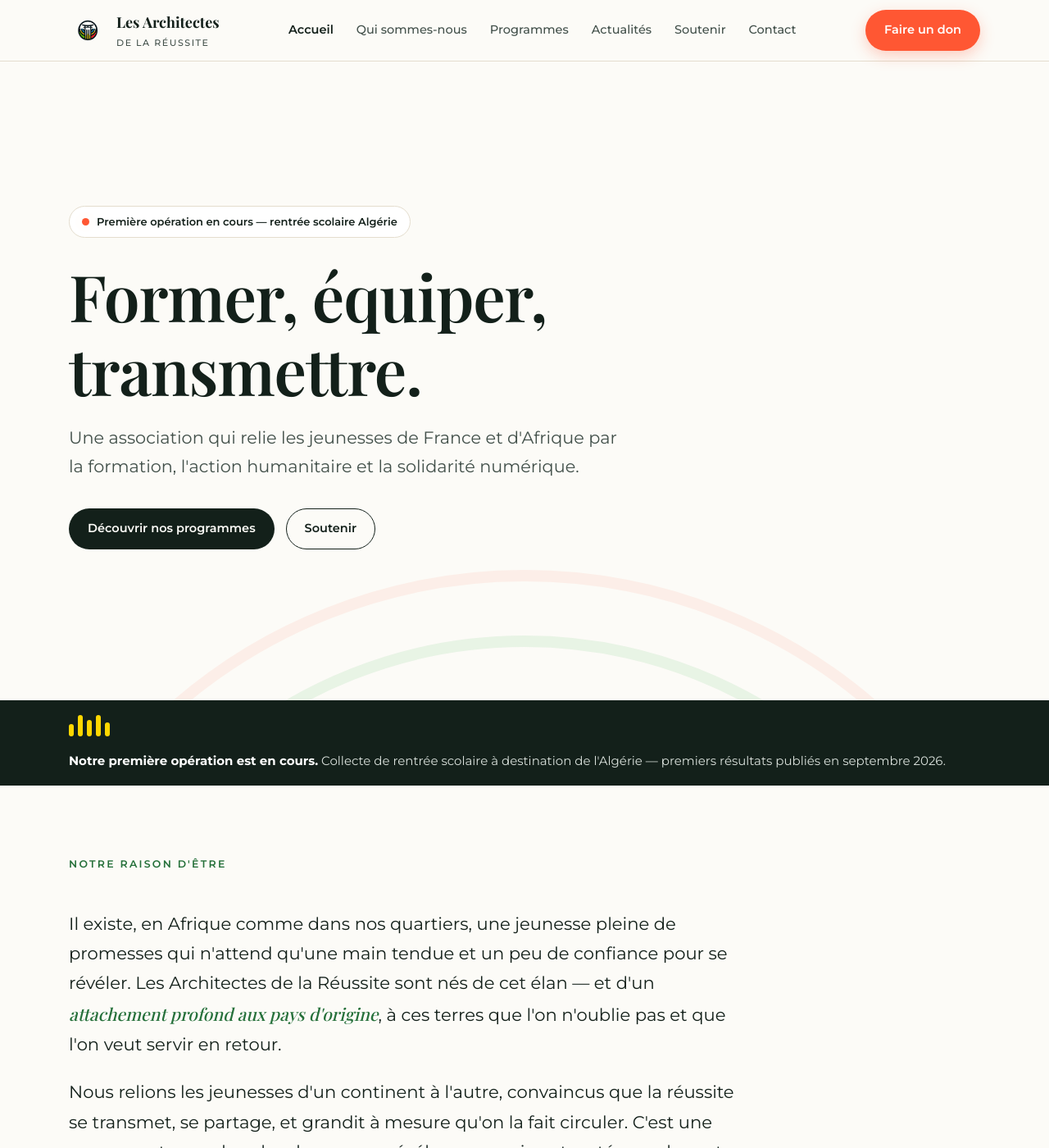
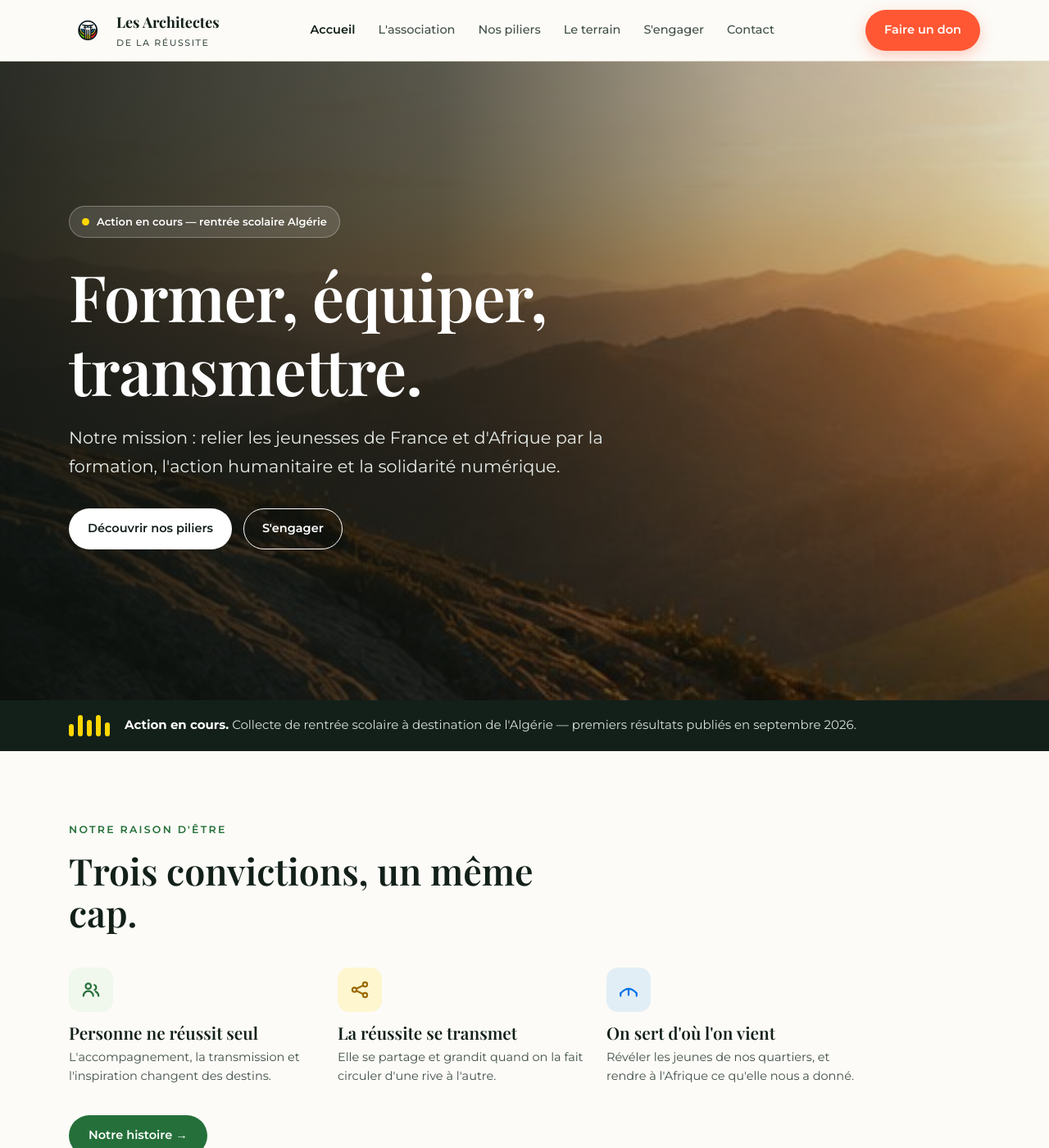
Before and after one commit to Nacimuus/architectes-reussite-site, a Jekyll site: the page built from index.html, in a window 1280 px wide and 1400 px high. Shown: the whole window at 82% size. Built offline with Jekyll 4.4.1, drawn with Linux system fonts in a browser that asks for light colours; some web fonts are replaced; some of the changed text lies outside the part shown.

Commit message:
Accueil : convictions ; S'engager : libellés contact 24/7

```diff
--- a/_includes/footer.html
+++ b/_includes/footer.html
@@ -18,10 +18,10 @@
       <div>
         <h4>Navigation</h4>
         <div class="fnav">
-          <a href="{{ '/qui-sommes-nous/' | relative_url }}">Qui sommes-nous</a>
-          <a href="{{ '/programmes/' | relative_url }}">Programmes</a>
-          <a href="{{ '/actualites/' | relative_url }}">Actualités</a>
-          <a href="{{ '/soutenir/' | relative_url }}">Soutenir</a>
+          <a href="{{ '/qui-sommes-nous/' | relative_url }}">L'association</a>
+          <a href="{{ '/programmes/' | relative_url }}">Nos piliers</a>
+          <a href="{{ '/actualites/' | relative_url }}">Le terrain</a>
+          <a href="{{ '/soutenir/' | relative_url }}">S'engager</a>
           <a href="{{ '/contact/' | relative_url }}">Contact</a>
         </div>
       </div>
--- a/_includes/header.html
+++ b/_includes/header.html
@@ -7,10 +7,10 @@
     </a>
     <nav class="menu" aria-label="Navigation principale">
       <a href="{{ '/' | relative_url }}" {% if a == 'accueil' %}aria-current="page"{% endif %}>Accueil</a>
-      <a href="{{ '/qui-sommes-nous/' | relative_url }}" {% if a == 'qui' %}aria-current="page"{% endif %}>Qui sommes-nous</a>
-      <a href="{{ '/programmes/' | relative_url }}" {% if a == 'programmes' %}aria-current="page"{% endif %}>Programmes</a>
-      <a href="{{ '/actualites/' | relative_url }}" {% if a == 'actualites' %}aria-current="page"{% endif %}>Actualités</a>
-      <a href="{{ '/soutenir/' | relative_url }}" {% if a == 'soutenir' %}aria-current="page"{% endif %}>Soutenir</a>
+      <a href="{{ '/qui-sommes-nous/' | relative_url }}" {% if a == 'qui' %}aria-current="page"{% endif %}>L'association</a>
+      <a href="{{ '/programmes/' | relative_url }}" {% if a == 'programmes' %}aria-current="page"{% endif %}>Nos piliers</a>
+      <a href="{{ '/actualites/' | relative_url }}" {% if a == 'actualites' %}aria-current="page"{% endif %}>Le terrain</a>
+      <a href="{{ '/soutenir/' | relative_url }}" {% if a == 'soutenir' %}aria-current="page"{% endif %}>S'engager</a>
       <a href="{{ '/contact/' | relative_url }}" {% if a == 'contact' %}aria-current="page"{% endif %}>Contact</a>
     </nav>
     <a href="{{ '/soutenir/' | relative_url }}" class="btn btn-don">Faire un don</a>
@@ -18,10 +18,10 @@
   </div>
   <nav class="mobile-menu" aria-label="Navigation mobile">
     <a href="{{ '/' | relative_url }}">Accueil</a>
-    <a href="{{ '/qui-sommes-nous/' | relative_url }}">Qui sommes-nous</a>
-    <a href="{{ '/programmes/' | relative_url }}">Programmes</a>
-    <a href="{{ '/actualites/' | relative_url }}">Actualités</a>
-    <a href="{{ '/soutenir/' | relative_url }}">Soutenir</a>
+    <a href="{{ '/qui-sommes-nous/' | relative_url }}">L'association</a>
+    <a href="{{ '/programmes/' | relative_url }}">Nos piliers</a>
+    <a href="{{ '/actualites/' | relative_url }}">Le terrain</a>
+    <a href="{{ '/soutenir/' | relative_url }}">S'engager</a>
     <a href="{{ '/contact/' | relative_url }}">Contact</a>
     <a href="{{ '/soutenir/' | relative_url }}">Faire un don</a>
   </nav>
--- a/assets/css/style.css
+++ b/assets/css/style.css
@@ -276,3 +276,48 @@ footer.site a{color:#C4CEC7;font-size:14.5px;line-height:2} footer.site a:hover{
 }
 @media(min-width:601px) and (max-width:860px){.grid4,.kpis,.posts,.support-grid{grid-template-columns:repeat(2,1fr)}}
 @media(prefers-reduced-motion:reduce){*{animation:none!important;transition:none!important;scroll-behavior:auto}}
+
+
+/* ===== ajouts refonte page par page ===== */
+/* hero plein cadre avec image */
+.hero.img,.phero.img{background:var(--ink);color:#fff;position:relative;overflow:hidden;border-bottom:none}
+.hero.img .bg,.phero.img .bg{position:absolute;inset:0;background-size:cover;background-position:center bottom;z-index:0}
+.hero.img .scrim,.phero.img .scrim{position:absolute;inset:0;z-index:1;background:linear-gradient(90deg,rgba(12,18,15,.88) 0%,rgba(12,18,15,.68) 42%,rgba(12,18,15,.30) 72%,rgba(12,18,15,.12) 100%)}
+.hero.img .wrap,.phero.img .wrap{position:relative;z-index:2}
+.hero.img h1,.phero.img h1{color:#fff}
+.hero.img .lead,.phero.img .lead{color:#E7ECE8}
+.hero.img .tag{background:rgba(255,255,255,.12);border-color:rgba(255,255,255,.28);color:#fff}
+.hero.img .tag .dot{background:var(--gold);box-shadow:0 0 0 4px rgba(255,215,0,.2)}
+.hero.img .btn-solid{background:#fff;color:var(--ink)}
+.hero.img .btn-ghost,.phero.img .btn-ghost{border-color:#fff;color:#fff}
+.hero.img .btn-ghost:hover,.phero.img .btn-ghost:hover{background:#fff;color:var(--ink)}
+
+/* pictogrammes raison d'être */
+.pictos{display:grid;grid-template-columns:repeat(3,1fr);gap:24px;max-width:960px}
+.picto .ic{width:54px;height:54px;border-radius:14px;display:flex;align-items:center;justify-content:center;margin-bottom:14px;background:var(--green-tint);color:var(--green-deep)}
+.picto:nth-child(2) .ic{background:rgba(255,215,0,.16);color:var(--amber)}
+.picto:nth-child(3) .ic{background:rgba(0,115,230,.10);color:var(--blue)}
+.picto h3{font-size:1.3rem;margin-bottom:6px}
+.picto p{font-size:14.5px;color:var(--ink-soft);line-height:1.6}
+.bubble{display:inline-flex;align-items:center;gap:10px;margin-top:36px;background:var(--green-deep);color:#fff;padding:13px 24px;border-radius:999px;font-weight:600;font-size:14.5px;transition:transform .15s,background .2s}
+.bubble:hover{transform:translateY(-1px);background:#1d5a2e}
+
+/* équipe : photos + 4 membres */
+.tgrid.four{grid-template-columns:repeat(4,1fr)}
+.avatar.photo{background-size:cover;background-position:center;border:2px solid #fff;box-shadow:0 4px 14px rgba(19,32,26,.12);color:transparent}
+
+/* mission en blocs piliers */
+.mvblocks{display:grid;grid-template-columns:repeat(3,1fr);gap:18px;margin-top:26px}
+.mvb{background:#1E2C24;border:1px solid #2A3A31;border-radius:var(--r);padding:22px;border-top:4px solid var(--green)}
+.mvb.o{border-top-color:var(--gold)} .mvb.b{border-top-color:var(--blue)}
+.mvb h4{color:#fff;font-size:1.15rem;margin-bottom:8px}
+.mvb p{color:#C7D1CA;font-size:13.5px;line-height:1.55}
+
+/* WhatsApp */
+.btn-wa{background:#25D366;color:#08351c;font-weight:700} .btn-wa:hover{background:#1fbd5a;transform:translateY(-1px)}
+
+@media(max-width:860px){
+  .pictos,.mvblocks{grid-template-columns:1fr}
+  .tgrid.four{grid-template-columns:1fr}
+}
+@media(min-width:601px) and (max-width:860px){.tgrid.four{grid-template-columns:repeat(2,1fr)}}
--- a/index.html
+++ b/index.html
@@ -2,28 +2,22 @@
 layout: default
 active: accueil
 title: "Les Architectes de la Réussite — Former, équiper, transmettre"
-description: "Association loi 1901 qui relie les jeunesses de France et d'Afrique par la formation, l'action humanitaire et la solidarité numérique."
+description: "Notre mission : relier les jeunesses de France et d'Afrique par la formation, l'action humanitaire et la solidarité numérique."
 permalink: /
 ---
 
 <!-- HERO -->
-<section class="hero">
-  <svg class="arcs" viewBox="0 0 1200 900" aria-hidden="true" fill="none"><g stroke-linecap="round">
-    <circle cx="600" cy="900" r="250" stroke="var(--gold)"  stroke-width="14" opacity=".22"/>
-    <circle cx="600" cy="900" r="330" stroke="var(--blue)"  stroke-width="14" opacity=".16"/>
-    <circle cx="600" cy="900" r="410" stroke="var(--gold)"  stroke-width="14" opacity=".14"/>
-    <circle cx="600" cy="900" r="490" stroke="var(--blue)"  stroke-width="14" opacity=".11"/>
-    <circle cx="600" cy="900" r="570" stroke="var(--green)" stroke-width="14" opacity=".10"/>
-    <circle cx="600" cy="900" r="650" stroke="var(--red)"   stroke-width="14" opacity=".08"/>
-  </g></svg>
+<section class="hero img">
+  <div class="bg" style="background-image:url('{{ '/assets/img/hero-accueil.jpg' | relative_url }}')"></div>
+  <div class="scrim"></div>
   <div class="wrap">
     <div class="hero-grid">
-      <span class="tag"><span class="dot"></span> Première opération en cours — rentrée scolaire Algérie</span>
+      <span class="tag"><span class="dot"></span> Action en cours — rentrée scolaire Algérie</span>
       <h1>Former, équiper,<br>transmettre.</h1>
-      <p class="lead">Une association qui relie les jeunesses de France et d'Afrique par la formation, l'action humanitaire et la solidarité numérique.</p>
+      <p class="lead">Notre mission : relier les jeunesses de France et d'Afrique par la formation, l'action humanitaire et la solidarité numérique.</p>
       <div class="cta">
-        <a href="{{ '/programmes/' | relative_url }}" class="btn btn-solid">Découvrir nos programmes</a>
-        <a href="{{ '/soutenir/' | relative_url }}" class="btn btn-ghost">Soutenir</a>
+        <a href="{{ '/programmes/' | relative_url }}" class="btn btn-solid">Découvrir nos piliers</a>
+        <a href="{{ '/soutenir/' | relative_url }}" class="btn btn-ghost">S'engager</a>
       </div>
     </div>
   </div>
@@ -33,20 +27,32 @@ permalink: /
 <div class="ribbon">
   <div class="wrap">
     <span class="colonnade"><i></i><i></i><i></i><i></i><i></i></span>
-    <p><strong>Notre première opération est en cours.</strong> Collecte de rentrée scolaire à destination de l'Algérie — premiers résultats publiés en septembre 2026.</p>
+    <p><strong>Action en cours.</strong> Collecte de rentrée scolaire à destination de l'Algérie — premiers résultats publiés en septembre 2026.</p>
   </div>
 </div>
 
-<!-- RAISON D'ÊTRE -->
+<!-- RAISON D'ÊTRE (pictogrammes) -->
 <section class="raison">
   <div class="wrap">
-    <div class="sec-head"><span class="eyebrow">Notre raison d'être</span></div>
-    <div class="body">
-      <p>Il existe, en Afrique comme dans nos quartiers, une jeunesse pleine de promesses qui n'attend qu'une main tendue et un peu de confiance pour se révéler. Les Architectes de la Réussite sont nés de cet élan — et d'un <span class="accent">attachement profond aux pays d'origine</span>, à ces terres que l'on n'oublie pas et que l'on veut servir en retour.</p>
-      <p>Nous relions les jeunesses d'un continent à l'autre, convaincus que la réussite se transmet, se partage, et grandit à mesure qu'on la fait circuler. C'est une promesse tenue dans les deux sens : révéler ceux qui sont restés proches, et rendre à l'Afrique ce qu'elle nous a donné.</p>
-      <p>Cet engagement prend trois formes indissociables : une <strong>Académie</strong> qui transmet des compétences, des <strong>actions humanitaires</strong> qui répondent aux besoins du terrain, et la <strong>solidarité numérique</strong> qui brise la fracture privant tant de jeunes des outils d'aujourd'hui.</p>
-      <a href="{{ '/qui-sommes-nous/' | relative_url }}" class="link-accent">En savoir plus sur notre histoire →</a>
+    <div class="sec-head"><span class="eyebrow">Notre raison d'être</span><h2>Trois convictions, un même cap.</h2></div>
+    <div class="pictos">
+      <div class="picto">
+        <div class="ic"><svg width="26" height="26" viewBox="0 0 24 24" fill="none" stroke="currentColor" stroke-width="2" stroke-linecap="round" stroke-linejoin="round"><circle cx="9" cy="8" r="3"/><path d="M3.5 19a5.5 5.5 0 0 1 11 0"/><path d="M16 6.6a3 3 0 0 1 0 5.6"/><path d="M20.5 19a5.5 5.5 0 0 0-3.2-5"/></svg></div>
+        <h3>Personne ne réussit seul</h3>
+        <p>L'accompagnement, la transmission et l'inspiration changent des destins.</p>
+      </div>
+      <div class="picto">
+        <div class="ic"><svg width="26" height="26" viewBox="0 0 24 24" fill="none" stroke="currentColor" stroke-width="2" stroke-linecap="round"><circle cx="6" cy="12" r="2.4"/><circle cx="18" cy="6" r="2.4"/><circle cx="18" cy="18" r="2.4"/><path d="M8.2 10.9 15.8 7.1M8.2 13.1 15.8 16.9"/></svg></div>
+        <h3>La réussite se transmet</h3>
+        <p>Elle se partage et grandit quand on la fait circuler d'une rive à l'autre.</p>
+      </div>
+      <div class="picto">
+        <div class="ic"><svg width="26" height="26" viewBox="0 0 24 24" fill="none" stroke="currentColor" stroke-width="2" stroke-linecap="round"><path d="M3 16 Q12 6 21 16"/><path d="M3 16v3M21 16v3M12 11v7"/></svg></div>
+        <h3>On sert d'où l'on vient</h3>
+        <p>Révéler les jeunes de nos quartiers, et rendre à l'Afrique ce qu'elle nous a donné.</p>
+      </div>
     </div>
+    <a href="{{ '/qui-sommes-nous/' | relative_url }}" class="bubble">Notre histoire →</a>
   </div>
 </section>
 
@@ -84,10 +90,10 @@ permalink: /
   <div class="wrap">
     <div class="sec-head center"><span class="eyebrow">Ce qui nous guide</span><h2>Nos quatre valeurs</h2></div>
     <div class="grid4">
-      <div class="value"><div class="k"><b></b><span class="term">Japon</span></div><h3>Kaizen</h3><p>L'amélioration continue. Progresser un peu chaque jour, refuser la stagnation.</p></div>
-      <div class="value"><div class="k"><b></b><span class="term">Afrique</span></div><h3>Ubuntu</h3><p>« Je suis parce que nous sommes. » Aucune réussite n'a de sens sans le collectif.</p></div>
-      <div class="value"><div class="k"><b></b><span class="term">Japon</span></div><h3>Gambaru</h3><p>La persévérance. Avancer face aux épreuves, ne jamais renoncer.</p></div>
-      <div class="value"><div class="k"><b></b><span class="term">Notre cap</span></div><h3>Ambition</h3><p>Viser haut sans complexe, croire au potentiel de chacun.</p></div>
+      <div class="value"><div class="k"><b></b></div><h3>Kaizen</h3><p>L'amélioration continue. Progresser un peu chaque jour, refuser la stagnation.</p></div>
+      <div class="value"><div class="k"><b></b></div><h3>Ubuntu</h3><p>« Je suis parce que nous sommes. » Aucune réussite n'a de sens sans le collectif.</p></div>
+      <div class="value"><div class="k"><b></b></div><h3>Gambaru</h3><p>La persévérance. Avancer face aux épreuves, ne jamais renoncer.</p></div>
+      <div class="value"><div class="k"><b></b></div><h3>Ambition</h3><p>Viser haut sans complexe, croire au potentiel de chacun.</p></div>
     </div>
   </div>
 </section>
@@ -119,7 +125,7 @@ permalink: /
 <section class="cta-don">
   <div class="wrap">
     <h2>Nous démarrons — votre soutien compte double.</h2>
-    <p>Chaque don, chaque don en nature, chaque relais nous aide à réaliser notre première opération.</p>
+    <p>Chaque don, chaque don en nature, chaque relais nous aide à réaliser notre première action.</p>
     <div class="cta"><a href="{{ '/soutenir/' | relative_url }}" class="btn btn-don">Faire un don</a><a href="{{ '/contact/' | relative_url }}" class="btn btn-ghost">Nous contacter</a></div>
   </div>
 </section>
```
Also changed, not shown: qui-sommes-nous.html (+37 -32 lines), soutenir.html (+13 -15 lines), assets/img/hero-accueil.jpg (added), assets/img/hero-sengager.jpg (added), assets/img/team-nacim.jpg (added), assets/img/team-valentin.jpg (added), 2 other files.
